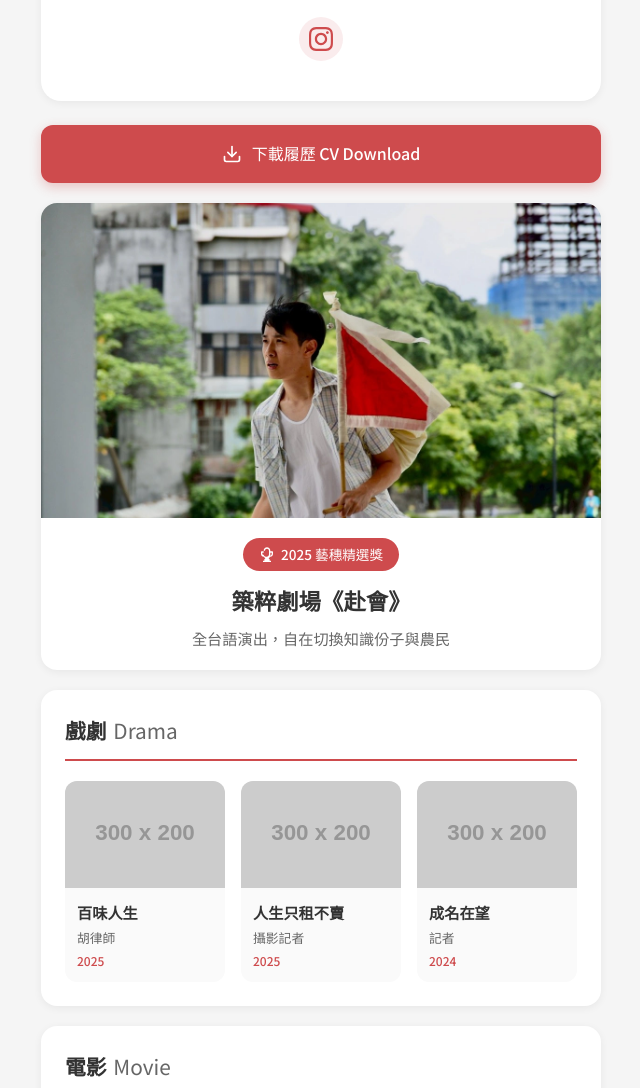
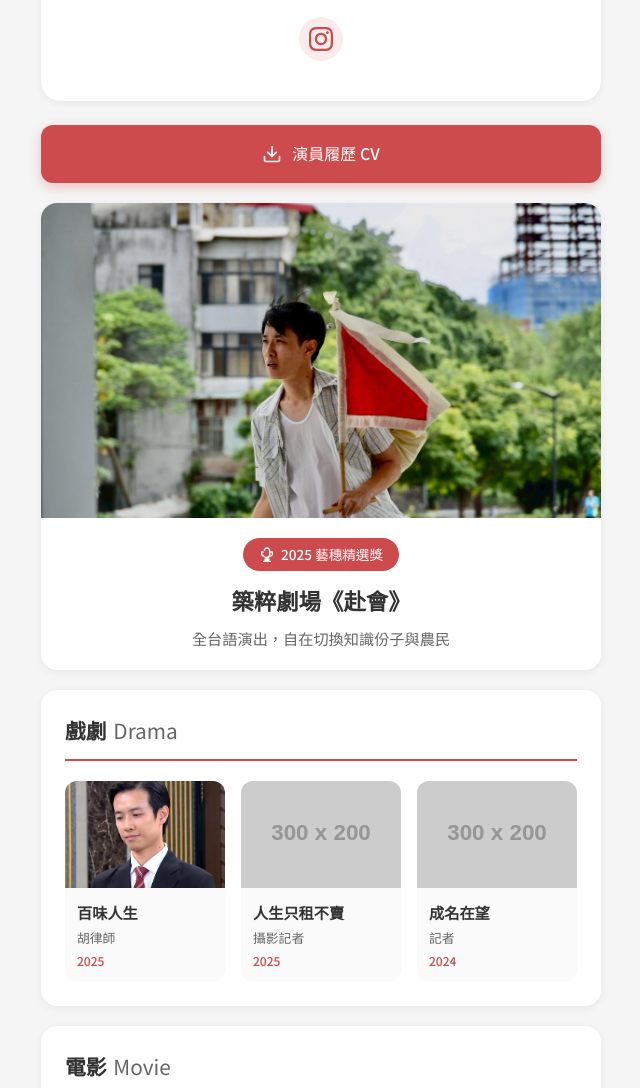
Before and after one commit to wesley100002001/wesley100002001.github.io, a website: page wesley.cwlin/index.html in a window 1280 px wide. Shown: the part 348-1436 px from the top of the page, without its empty margins (319-959 px from the left). Drawn offline with Linux system fonts and the light colour scheme; placeholder pictures from the web are drawn by us.

Commit message:
Add 百味人生

```diff
--- a/wesley.cwlin/config/experience.js
+++ b/wesley.cwlin/config/experience.js
@@ -12,8 +12,8 @@ const experiences = {
       title: "百味人生",
       year: 2025,
       role: "胡律師",
-      thumbnail: "",
-      link: ""
+      thumbnail: "assets/images/drama/2025百味人生胡律師.webp",
+      link: "https://youtu.be/U0tfidqYRTg?si=bB7dHIOsgOFvvB8O&t=3150"
     },
     {
       title: "人生只租不賣",
--- a/wesley.cwlin/index.html
+++ b/wesley.cwlin/index.html
@@ -44,7 +44,7 @@
                 <polyline points="7 10 12 15 17 10"></polyline>
                 <line x1="12" y1="15" x2="12" y2="3"></line>
             </svg>
-            下載履歷 CV Download
+            演員履歷 CV
         </a>
 
         <!-- Award Highlight -->
```
Also changed, not shown: wesley.cwlin/assets/images/drama/2025百味人生胡律師.webp (added).
